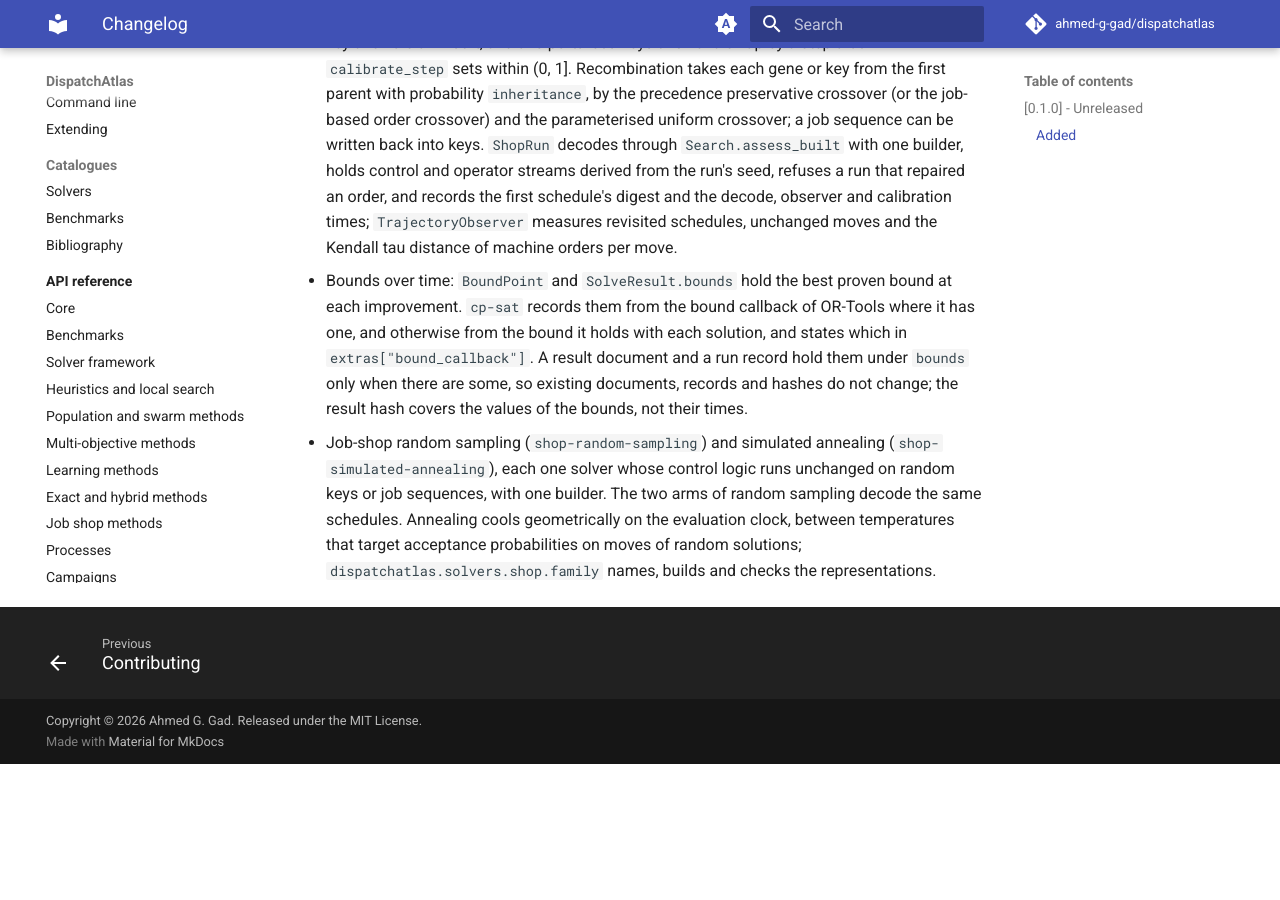
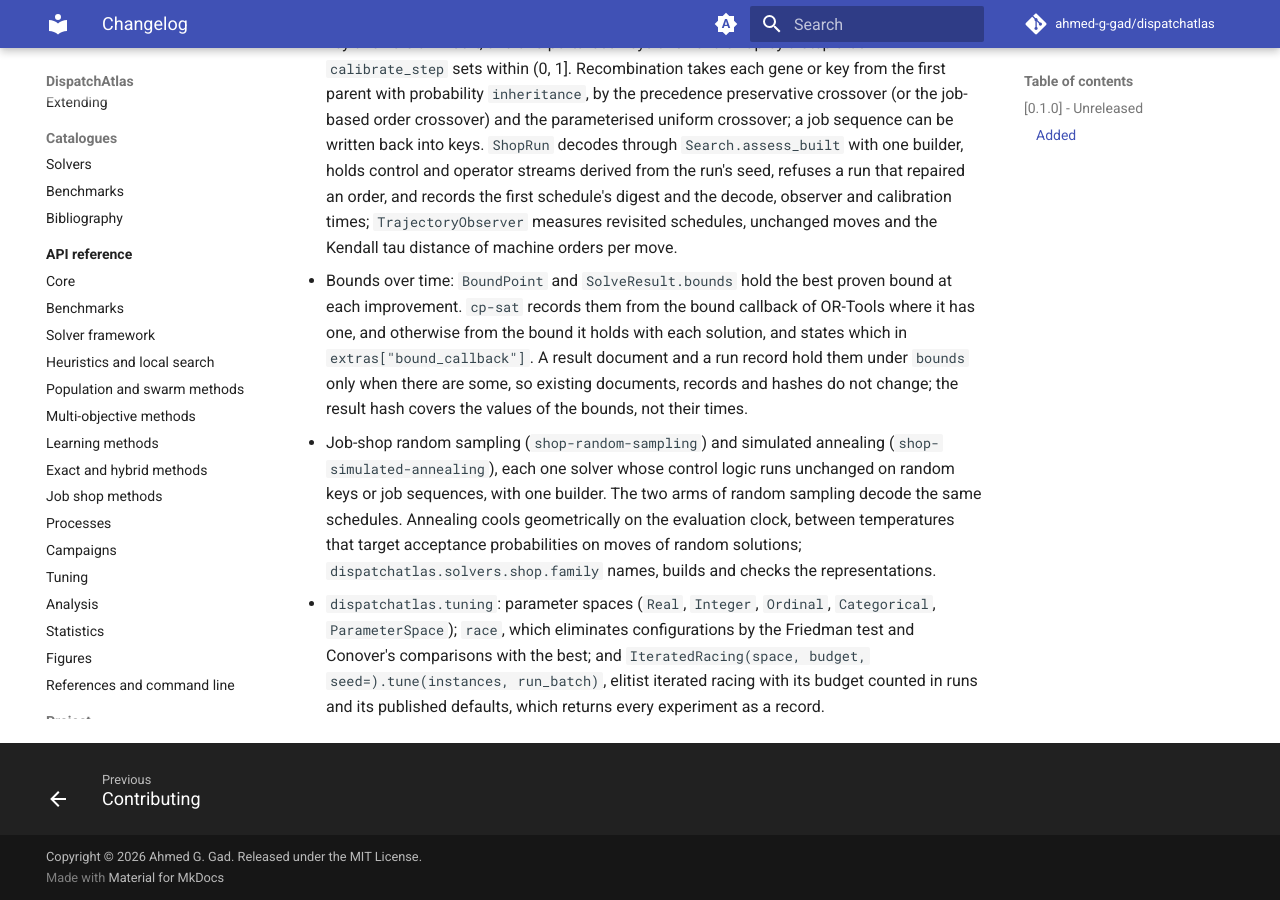
Before and after one commit to Ahmed-G-Gad/dispatchatlas, an MkDocs documentation site: the page built from docs/changelog.md, in a window 1280 px wide and 900 px high, scrolled down 7928 px. Built offline with MkDocs 1.6.1 and Material for MkDocs 9.7.7, drawn with Linux system fonts in a browser that asks for light colours; comment, search, counter and statistics services are not loaded; before the commit the page ends 8692 px from its top, so only the background shows below that.

Commit message:
List iterated racing in the documentation's navigation and the changelog

```diff
--- a/CHANGELOG.md
+++ b/CHANGELOG.md
@@ -393,3 +393,9 @@ and this project adheres to [Semantic Versioning](https://semver.org/spec/v2.0.0
   on the evaluation clock, between temperatures that target acceptance
   probabilities on moves of random solutions; `dispatchatlas.solvers.shop.family`
   names, builds and checks the representations.
+- `dispatchatlas.tuning`: parameter spaces (`Real`, `Integer`, `Ordinal`,
+  `Categorical`, `ParameterSpace`); `race`, which eliminates configurations by
+  the Friedman test and Conover's comparisons with the best; and
+  `IteratedRacing(space, budget, seed=).tune(instances, run_batch)`, elitist
+  iterated racing with its budget counted in runs and its published defaults,
+  which returns every experiment as a record.
--- a/mkdocs.yml
+++ b/mkdocs.yml
@@ -127,6 +127,7 @@ nav:
       - Job shop methods: api/solvers-shop.md
       - Processes: api/processes.md
       - Campaigns: api/campaigns.md
+      - Tuning: api/tuning.md
       - Analysis: api/analysis.md
       - Statistics: api/analysis-stats.md
       - Figures: api/analysis-figures.md
```
